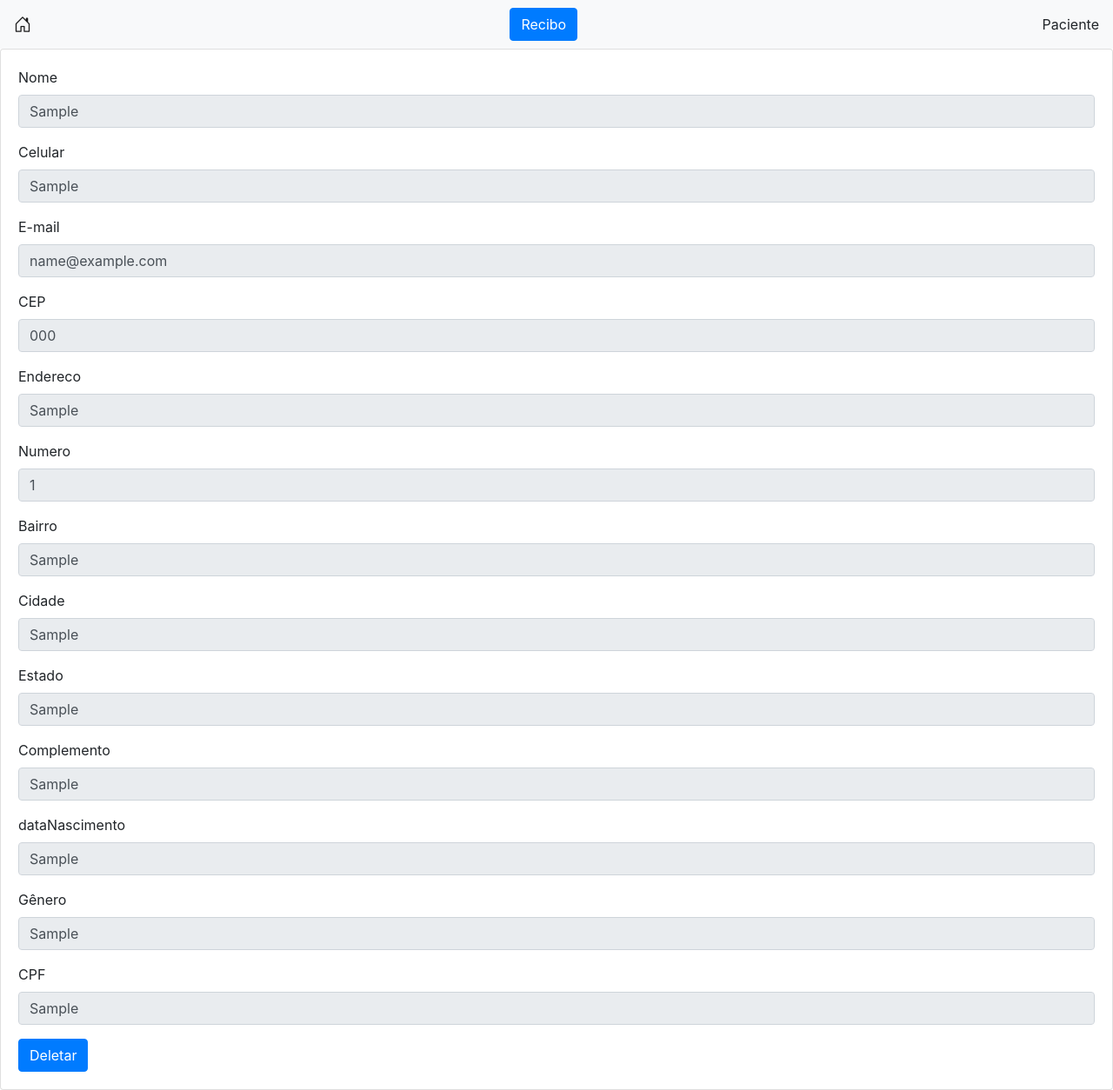
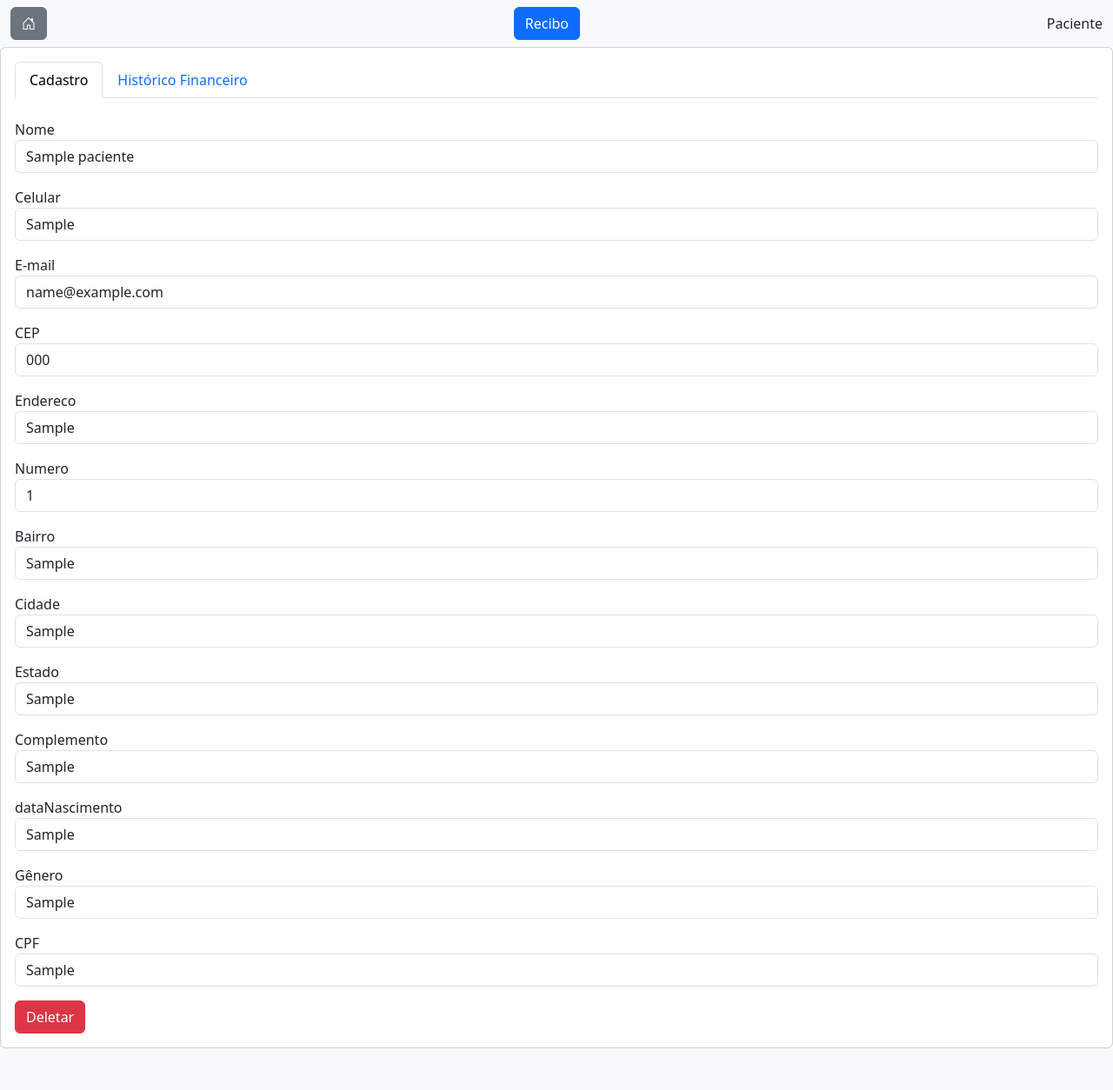
Before and after one commit to murilopaixao/cadastroDePacientes, a Flask app: page /visualizar/1 in a window 1280 px wide. Shown: the whole page at 87% size. After the commit the page ends 1206 px from the top, so only its background shows below. Run offline with Flask 3, Linux system fonts and the light colour scheme; tables that the repository leaves empty hold one stand-in row (values such as "Sample post"); some libraries are stand-ins or nearby versions.

Commit message:
Historico Financeiro

```diff
--- a/static/style.css
+++ b/static/style.css
@@ -0,0 +1,3 @@
+.action {
+    width: 100px;
+}
--- a/static/visualizar.js
+++ b/static/visualizar.js
@@ -1,4 +1,11 @@
 const campoData = document.querySelector('#dataRecibo');
+let id = document.querySelector('#id');
+let idPaciente = document.querySelector('#idPaciente');
+let nome  = document.querySelector('#nome');
+let nomePaciente = document.querySelector('#nomePaciente');
+
+idPaciente.value = id.value;
+nomePaciente.value = nome.value;
 
 campoData.addEventListener("focusin", () => {
     if (campoData.value == '') {
@@ -10,3 +17,7 @@
 
     }
 });
+
+function abrirModal(){
+    new bootstrap.Modal("#modal1").show();
+}
--- a/templates/template.html
+++ b/templates/template.html
@@ -3,19 +3,21 @@
 <head>
     <title>Cadastro de Pacientes</title>
     <meta charset="UTF-8">
-    <meta name="viewport" content="width=device-width, initial-scale=1, shrink-to-fit=no">
+    <meta name="viewport" content="width=device-width, initial-scale=1">
     <link rel="shortcut icon" href="{{ url_for('static', filename='favicon.ico') }}" type="image/x-icon">
     <link href='http://fonts.googleapis.com/css?family=Roboto' rel='stylesheet' type='text/css'>
     <link rel="stylesheet" href="{{ url_for('static', filename='style.css') }}">
     <link rel="stylesheet" href="https://cdn.jsdelivr.net/npm/bootstrap-icons@1.10.4/font/bootstrap-icons.css">
-    <link rel="stylesheet" href="https://stackpath.bootstrapcdn.com/bootstrap/4.1.3/css/bootstrap.min.css" integrity="sha384-MCw98/SFnGE8fJT3GXwEOngsV7Zt27NXFoaoApmYm81iuXoPkFOJwJ8ERdknLPMO" crossorigin="anonymous">
+    <link href="https://cdn.jsdelivr.net/npm/bootstrap@5.3.3/dist/css/bootstrap.min.css" rel="stylesheet" integrity="sha384-QWTKZyjpPEjISv5WaRU9OFeRpok6YctnYmDr5pNlyT2bRjXh0JMhjY6hW+ALEwIH" crossorigin="anonymous">
 </head>
 
 <body>
     <nav class="navbar sticky-top navbar-light bg-light">
-        <a class="navbar-brand" href="/"><i class="bi bi-house-door"></i></a>
+        <div class="container-fluid">
+            <a href="/" class="btn btn-secondary" role="button" ><i class="bi bi-house-door"></i></a>
 
-        {% block nav %} {% endblock %}
+            {% block nav %} {% endblock %}
+        </div>
     </nav>
 
     <div class="card">
@@ -24,9 +26,9 @@
         </div>
     </div>
 
-    <script src="https://code.jquery.com/jquery-3.3.1.slim.min.js" integrity="sha384-q8i/X+965DzO0rT7abK41JStQIAqVgRVzpbzo5smXKp4YfRvH+8abtTE1Pi6jizo" crossorigin="anonymous"></script>
-    <script src="https://cdnjs.cloudflare.com/ajax/libs/popper.js/1.14.3/umd/popper.min.js" integrity="sha384-ZMP7rVo3mIykV+2+9J3UJ46jBk0WLaUAdn689aCwoqbBJiSnjAK/l8WvCWPIPm49" crossorigin="anonymous"></script>
-    <script src="https://stackpath.bootstrapcdn.com/bootstrap/4.1.3/js/bootstrap.min.js" integrity="sha384-ChfqqxuZUCnJSK3+MXmPNIyE6ZbWh2IMqE241rYiqJxyMiZ6OW/JmZQ5stwEULTy" crossorigin="anonymous"></script>
+    <script src="https://cdn.jsdelivr.net/npm/@popperjs/core@2.11.8/dist/umd/popper.min.js" integrity="sha384-I7E8VVD/ismYTF4hNIPjVp/Zjvgyol6VFvRkX/vR+Vc4jQkC+hVqc2pM8ODewa9r" crossorigin="anonymous"></script>
+    <script src="https://cdn.jsdelivr.net/npm/bootstrap@5.3.3/dist/js/bootstrap.min.js" integrity="sha384-0pUGZvbkm6XF6gxjEnlmuGrJXVbNuzT9qBBavbLwCsOGabYfZo0T0to5eqruptLy" crossorigin="anonymous"></script>
+    <script src="{{ url_for('static', filename='main.js') }}"></script>
 </body>
 
 </html>
--- a/templates/visualizar.html
+++ b/templates/visualizar.html
@@ -2,7 +2,7 @@
 
 {% block nav %}
 
-<button type="button" class="btn btn-primary" data-toggle="modal" data-target="#exampleModal">
+<button type="button" onclick="abrirModal()" class="btn btn-primary" data-toggle="modal" data-target="#exampleModal">
     Recibo
 </button>
 
@@ -14,98 +14,151 @@
 
 {% for p in paciente %}
 
+{% if p[7] %}
+  {% set numero = p[7] %}
+{% else %}
+  {% set numero = "" %}
+{% endif %}
+
+<nav>
+  <div class="nav nav-tabs" id="nav-tab" role="tablist">
+    <button class="nav-link active" id="nav-home-tab" data-bs-toggle="tab" data-bs-target="#nav-home" type="button" role="tab" aria-controls="nav-home" aria-selected="true">Cadastro</button>
+    <button class="nav-link" id="nav-profile-tab" data-bs-toggle="tab" data-bs-target="#nav-profile" type="button" role="tab" aria-controls="nav-profile" aria-selected="false">Histórico Financeiro</button>
+  </div>
+</nav>
+<div class="tab-content" id="nav-tabContent">
+  <div class="tab-pane fade show active" id="nav-home" role="tabpanel" aria-labelledby="nav-home-tab">
+
+    <br>
     <form  method="POST" action="/deletar">
-    <input type="hidden" class="form-control" name=id value={{p[0]}} >
-    <div class="form-group">
+      <input type="hidden" class="form-control" name="id" id="id" value={{p[0]}} >
+      <div class="mb-3 form-group">
           <label for="nome">Nome</label>
-        <input type="text" class="form-control" id="nome" placeholder="Nome" readonly value={{p[1]}} >
+          <input type="text" class="form-control" name="nome" id="nome" placeholder="Nome" readonly value='{{p[1]}}' >
       </div>
 
-    <div class="form-group">
+      <div class="mb-3 form-group">
           <label for="fone">Celular</label>
-        <input type="text" class="form-control" id="fone" placeholder="Celular" readonly value={{p[3]}} >
+          <input type="text" class="form-control" id="fone" placeholder="Celular" readonly value='{{p[3]}}' >
       </div>
 
-    <div class="form-group">
+      <div class="mb-3 form-group">
           <label for="email1">E-mail</label>
-        <input type="email" class="form-control" id="email1" aria-describedby="emailHelp" placeholder="Seu email" readonly value={{p[2]}} >
+          <input type="email" class="form-control" id="email1" aria-describedby="emailHelp" placeholder="Seu email" readonly value='{{p[2]}}' >
       </div>
 
-    <div class="form-group">
+      <div class="mb-3 form-group">
           <label for="cep">CEP</label>
-        <input type="text" class="form-control" id="cep" placeholder="CEP" readonly value={{p[4]}} >
+          <input type="text" class="form-control" id="cep" placeholder="CEP" readonly value='{{p[4]}}' >
       </div>
 
-    <div class="form-group">
+      <div class="mb-3 form-group">
           <label for="endereco">Endereco</label>
-        <input type="text" class="form-control" id="endereco" placeholder="Endereco" readonly value={{p[5]}} >
+          <input type="text" class="form-control" id="endereco" placeholder="Endereco" readonly value='{{p[5]}}' >
       </div>
-    <div class="form-group">
+      <div class="mb-3 form-group">
           <label for="numero">Numero</label>
-        <input type="text" class="form-control" id="numero" placeholder="Numero" readonly value={{p[7]}} >
+          <input type="text" class="form-control" id="numero" placeholder="Numero" readonly value={{numero}} >
       </div>
-    <div class="form-group">
+      <div class="mb-3 form-group">
           <label for="bairro">Bairro</label>
-        <input type="text" class="form-control" id="bairro" placeholder="Bairro" readonly value={{p[6]}} >
+          <input type="text" class="form-control" id="bairro" placeholder="Bairro" readonly value='{{p[6]}}' >
       </div>
-    <div class="form-group">
+      <div class="mb-3 form-group">
         <label for="cidade">Cidade</label>
-      <input type="text" class="form-control" id="cidade" placeholder="Cidade" readonly value={{p[10]}} >
+        <input type="text" class="form-control" id="cidade" placeholder="Cidade" readonly value='{{p[10]}}' >
       </div>
-    <div class="form-group">
+      <div class="mb-3 form-group">
         <label for="estado">Estado</label>
-      <input type="text" class="form-control" id="estado" placeholder="Estado" readonly value={{p[11]}} >
+        <input type="text" class="form-control" id="estado" placeholder="Estado" readonly value='{{p[11]}}' >
       </div>
-    <div class="form-group">
+      <div class="mb-3 form-group">
           <label for="complemento">Complemento</label>
-        <input type="text" class="form-control" id="complemento" placeholder="Complemento" readonly value={{p[8]}} >
+          <input type="text" class="form-control" id="complemento" placeholder="Complemento" readonly value='{{p[8]}}' >
       </div>
-    <div class="form-group">
+      <div class="mb-3 form-group">
           <label for="dataNascimento">dataNascimento</label>
-        <input type="text" class="form-control" id="dataNascimento" placeholder="Data de Nascimento"  readonly value={{p[9]}}>
+          <input type="text" class="form-control" id="dataNascimento" placeholder="Data de Nascimento"  readonly value='{{p[9]}}'>
       </div>
-    <div class="form-group">
+      <div class="mb-3 form-group">
           <label for="genero">Gênero</label>
-        <input type="text" class="form-control" id="genero" placeholder="genero" readonly value={{p[10]}} >
+          <input type="text" class="form-control" id="genero" placeholder="genero" readonly value='{{p[10]}}' >
       </div>
-    <div class="form-group">
+      <div class="mb-3 form-group">
           <label for="cpf">CPF</label>
-        <input type="text" class="form-control" id="cpf" placeholder="cpf" readonly value={{p[11]}} >
+          <input type="text" class="form-control" id="cpf" placeholder="cpf" readonly value='{{p[11]}}' >
       </div>
 
-    <button type="submit" class="btn btn-primary">Deletar</button>
+      <button type="submit" class="btn btn-danger">Deletar</button>
   </form>
+
+
+
+  </div>
+  <div class="tab-pane fade" id="nav-profile" role="tabpanel" aria-labelledby="nav-profile-tab">
+    <table class="table table-sm">
+      <thead>
+        <tr>
+          <th scope="col">Ação</th>
+          <th scope="col">id</th>
+          <th scope="col">idPaciente</th>
+          <th scope="col">Data</th>
+          <th scope="col">Valor</th>
+        </tr>
+      </thead>
+      <tbody>
+        {% for h in historico %}
+        <tr>
+          <td>
+            <a href="/historicoFinanceiroDel/{{ h[0] }}" class="btn btn-danger" role="button" ><i class="bi bi-trash"></i></a>
+          </td>
+          <td>{{ h[0] }}</td>
+          <td>{{ h[1] }}</td>
+          <td>{{ h[2] }}</td>
+          <td>{{ h[3] }}</td>
+        </tr>
+        {% endfor %}
+      </tbody>
+    </table>
+  </div>
+</div>
+
 {% endfor %}
 
 <!-- Modal -->
-<div class="modal fade" id="exampleModal" tabindex="-1" role="dialog" aria-labelledby="exampleModalLabel" aria-hidden="true">
-    <div class="modal-dialog" role="document">
+  <div class="modal"  id="modal1" tabindex="-1">
+    <div class="modal-dialog modal-dialog-centered">
       <div class="modal-content">
         <div class="modal-header">
-          <h5 class="modal-title" id="exampleModalLabel">Recibo - <i class="bi bi-filetype-pdf"></i></h5>
-          <button type="button" class="close" data-dismiss="modal" aria-label="Close">
-            <span aria-hidden="true">&times;</span>
-          </button>
+          <h5 class="modal-title">Recibo - <i class="bi bi-filetype-pdf"></i></h5>
+          <button type="button" class="btn-close" data-bs-dismiss="modal" aria-label="Close"></button>
         </div>
         <div class="modal-body">
-            <form>
-                <div class="form-group">
+          <form  method="POST" action="/gerarRecibo">
+            <input type="hidden" class="form-control" name="idPaciente" id="idPaciente" >
+            <input type="hidden" class="form-control" name="nomePaciente" id="nomePaciente" >
+            <div class="mb-3 form-group">
               <label for="valorRecibo">Valor</label>
-                  <input type="number" class="form-control" id="valorRecibo" aria-describedby="valorRecibo" placeholder="Valor">
+              <input type="number" class="form-control" id="valorRecibo" name="valorRecibo" aria-describedby="valorRecibo" placeholder="Valor">
             </div>
-                <div class="form-group">
+            <div class="mb-3 form-group">
               <label for="dataRecibo">Data</label>
-                  <input type="text" class="form-control" id="dataRecibo" placeholder="Informe data">
+              <input type="text" class="form-control" id="dataRecibo" name="dataRecibo" placeholder="Informe data">
+            </div>
+          </div>
+          <div class="modal-footer">
+            <button type="button" class="btn btn-secondary" data-bs-dismiss="modal">Fechar</button>
+            <button type="submit" class="btn btn-primary" value="Submit">Gerar</button>
           </div>
         </form>
       </div>
-        <div class="modal-footer">
-          <button type="button" class="btn btn-secondary" data-dismiss="modal">Close</button>
-          <button type="button" class="btn btn-primary">Gerar</button>
     </div>
   </div>
-    </div>
-  </div>
+
+
+
+
+
 
 
   <script src="{{ url_for('static', filename='visualizar.js') }}"></script>
--- a/views.py
+++ b/views.py
@@ -1,15 +1,21 @@
 from flask import render_template, request, redirect, url_for, jsonify, make_response
 from app import app
 from datetime import date
-
-import json
 import banco
+import recibo
 
 @app.route('/')
 def index():
     pacientes = banco.todos()
 
     return render_template('index.html', pacientes=pacientes)
+
+@app.route('/teste')
+def teste():
+    teste = banco.testeLeft()
+    for x in teste:
+        print(x)
+    return render_template('teste.html')
 
 @app.route('/inicio')
 def inicio():
@@ -23,8 +29,9 @@
 @app.route('/visualizar/<id>')
 def visualizar(id):
     paciente = banco.selectOne(id)
+    historico = banco.historicoFinanceiroSelAll(id)
 
-    return render_template('visualizar.html', paciente=paciente)
+    return render_template('visualizar.html', paciente=paciente, historico=historico)
 
 @app.route('/editar/<id>')
 def editar(id):
@@ -48,7 +55,15 @@
     dataNascimento = request.form['dataNascimento'].strip()
     genero = request.form['genero'].strip()
     cpf = request.form['cpf'].strip()
+
+    if (numero == ""):
+        numero = 'NULL'
+    if (nome == ""):
+        print("Nome não foi preenchido")
+        return redirect('/')
+
     banco.alterar(id, nome, email, fone, cep, endereco, bairro, numero, complemento, dataNascimento, genero, cpf, cidade, estado)
+
     return redirect('/')
 
 @app.route('/deletar', methods=['POST'])
@@ -83,7 +98,20 @@
 
     return redirect('/')
 
-@app.route('/teste')
-def teste():
-    banco.inserirTeste()
-    return redirect('/')
+@app.route('/gerarRecibo', methods=['POST'])
+def gerarRecibo():
+    idPaciente = request.form['idPaciente']
+    nomePaciente = request.form['nomePaciente']
+    dataRecibo = request.form['dataRecibo'].strip()
+    valorRecibo = request.form['valorRecibo']
+
+    banco.historicoFinanceiroAdd(idPaciente, dataRecibo, valorRecibo)
+    recibo.gerarPdf(nomePaciente,dataRecibo,valorRecibo)
+    return redirect('/visualizar/'+str(idPaciente))
+
+@app.route('/historicoFinanceiroDel/<id>')
+def historicoFinanceiroDel(id):
+    idPaciente = banco.historicoFinanceiroSelUnit(id)
+
+    banco.historicoFinanceiroDel(id)
+    return redirect('/visualizar/'+str(idPaciente[0][0]))
```
Also changed, not shown: banco.py (+28 -1 lines), recibo.py (+11 -3 lines), templates/editar.html (+32 -31 lines), templates/index.html (+12 -9 lines), templates/novo.html (+13 -13 lines). Lines whose indentation alone changed are shown as unchanged.
